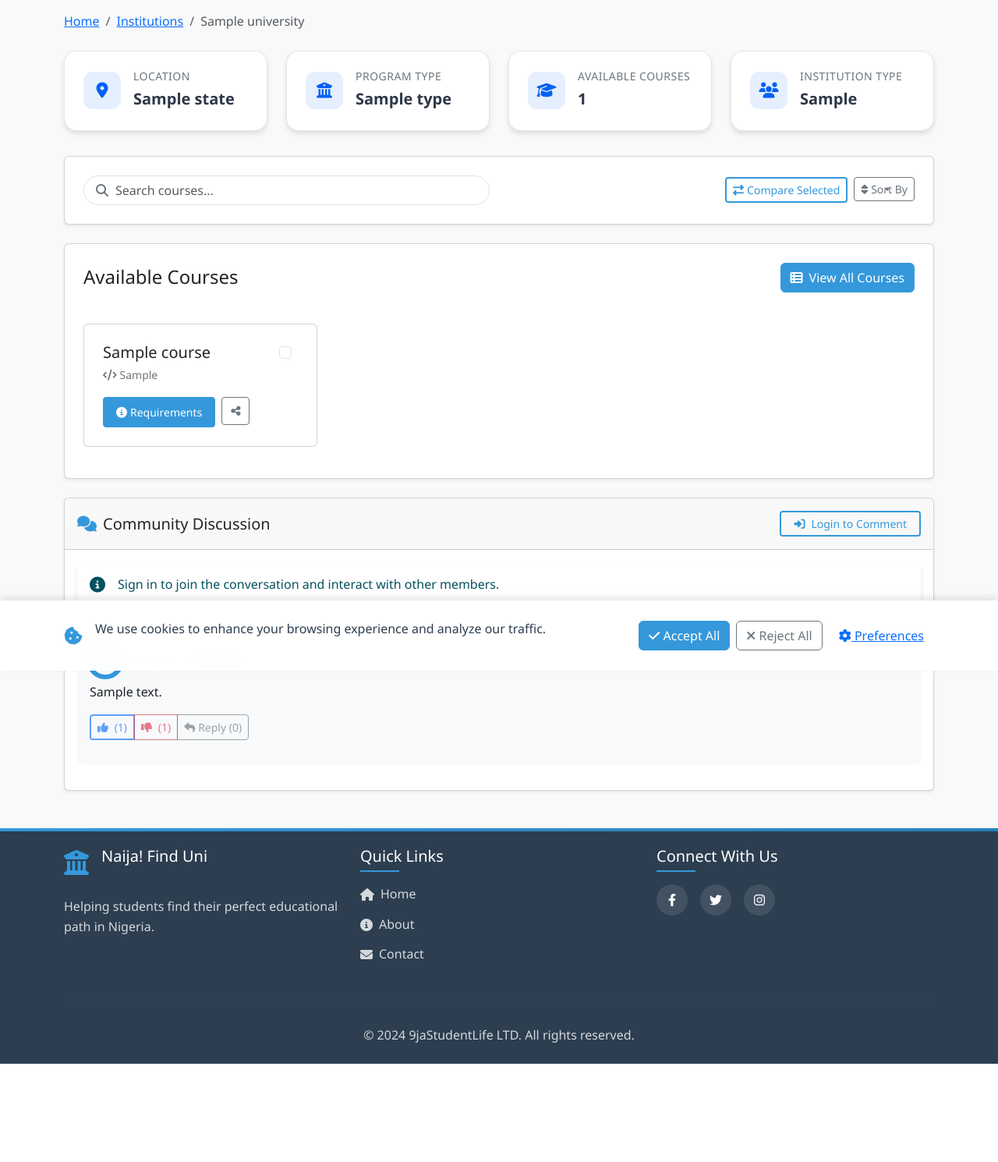
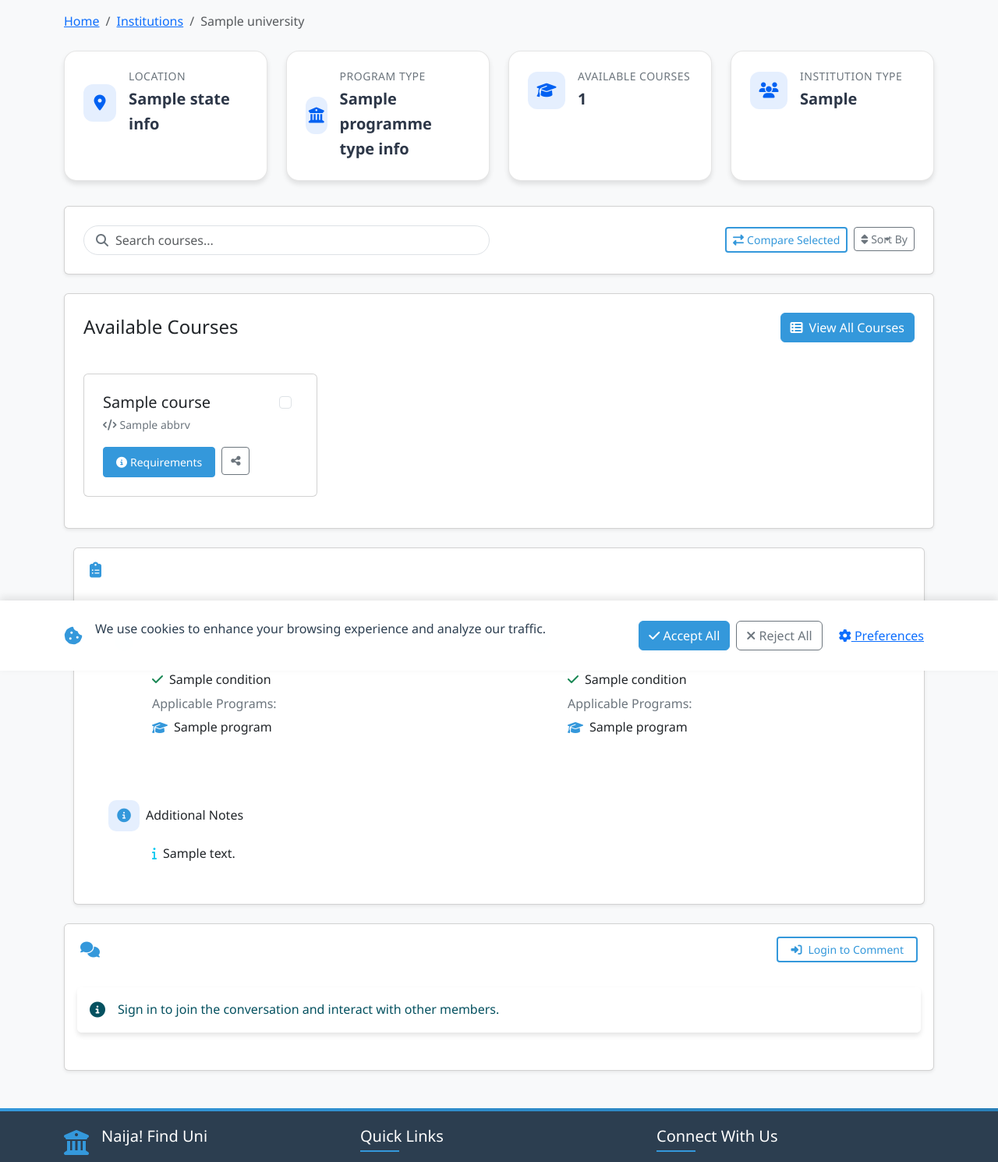
Before and after one commit to nonsonwune/ibass, a Flask app: template app/templates/institution_details.html in a window 1280 px wide. Shown: the part 740-2230 px from the top of the page at 78% size. Before the commit the page ends 2104 px from the top, so only its background shows below. Run offline with Flask 3, Linux system fonts and the light colour scheme; tables that the repository leaves empty hold one stand-in row (values such as "Sample post"); the template is opened without the code that fills it: values that come from a table or form of the project are taken from there, most other values are stand-ins (such as "Sample title", 1, 10 or a date in 2020); some libraries are stand-ins or nearby versions.

Commit message:
still not really working

```diff
--- a/app/static/css/institution_details.css
+++ b/app/static/css/institution_details.css
@@ -187,6 +187,59 @@
     border-radius: 0.5rem;
     padding: 1.5rem;
     margin: 1rem 0;
+}
+
+/* Special Institutional Requirements Section */
+.requirement-section {
+    background: white;
+    border-radius: 0.75rem;
+    padding: 1.25rem;
+    transition: all 0.3s ease;
+}
+
+.requirement-section:hover {
+    background: rgba(0, 97, 242, 0.02);
+}
+
+.requirement-section .info-icon {
+    width: 40px;
+    height: 40px;
+    background: rgba(0, 97, 242, 0.1);
+    border-radius: 10px;
+    display: flex;
+    align-items: center;
+    justify-content: center;
+    margin-right: 1rem;
+    color: #0061f2;
+    font-size: 1.1rem;
+    transition: all 0.3s ease;
+}
+
+.requirement-section:hover .info-icon {
+    background: #0061f2;
+    color: white;
+    transform: scale(1.05);
+}
+
+.requirement-content {
+    padding-left: 3.5rem;
+}
+
+.requirement-content ul li {
+    margin-bottom: 0.5rem;
+    display: flex;
+    align-items: center;
+}
+
+.requirement-content ul li:last-child {
+    margin-bottom: 0;
+}
+
+.card-header.bg-gradient {
+    background: linear-gradient(45deg, #0061f2, #00a6fb);
+    color: white;
+    border-bottom: none;
+    padding: 1rem 1.25rem;
 }
 
 /* Animations */
--- a/app/templates/institution_details.html
+++ b/app/templates/institution_details.html
@@ -18,9 +18,7 @@
             </div>
             <div class="col-md-4 text-md-end mt-3 mt-md-0">
                 {% if university.website %}
-                    <a href="{{ university.website }}"
-                       target="_blank"
-                       rel="noopener noreferrer"
+                <a href="{{ university.website }}" target="_blank" rel="noopener noreferrer"
                     class="btn btn-light btn-lg hover-lift">
                     <i class="fas fa-external-link-alt me-2"></i>Visit Website
                 </a>
@@ -100,10 +98,7 @@
                 <div class="col-md-6">
                     <div class="search-wrapper">
                         <i class="fas fa-search search-icon"></i>
-                        <input type="text"
-                               class="form-control"
-                               id="courseSearch"
-                               placeholder="Search courses..."
+                        <input type="text" class="form-control" id="courseSearch" placeholder="Search courses..."
                             aria-label="Search courses">
                     </div>
                 </div>
@@ -113,11 +108,8 @@
                             <i class="fas fa-exchange-alt me-1"></i>Compare Selected
                         </button>
                         <div class="dropdown">
-                            <button class="btn btn-outline-secondary btn-sm dropdown-toggle"
-                                    type="button"
-                                    id="sortDropdown"
-                                    data-bs-toggle="dropdown"
-                                    aria-expanded="false">
+                            <button class="btn btn-outline-secondary btn-sm dropdown-toggle" type="button"
+                                id="sortDropdown" data-bs-toggle="dropdown" aria-expanded="false">
                                 <i class="fas fa-sort me-1"></i>Sort By
                             </button>
                             <ul class="dropdown-menu dropdown-menu-end" aria-labelledby="sortDropdown">
@@ -156,19 +148,15 @@
                                         </span>
                                     </div>
                                     <div class="form-check">
-                                        <input class="form-check-input compare-checkbox"
-                                               type="checkbox"
-                                               value="{{ course.id }}"
-                                               id="compareScroll{{ course.id }}"
+                                        <input class="form-check-input compare-checkbox" type="checkbox"
+                                            value="{{ course.id }}" id="compareScroll{{ course.id }}"
                                             aria-label="Select for comparison">
                                     </div>
                                 </div>
 
                                 <div class="course-actions mt-auto">
-                                    <button class="btn btn-sm btn-primary view-requirements-btn"
-                                            type="button"
-                                            data-bs-toggle="modal"
-                                            data-bs-target="#courseModal{{ course.id }}">
+                                    <button class="btn btn-sm btn-primary view-requirements-btn" type="button"
+                                        data-bs-toggle="modal" data-bs-target="#courseModal{{ course.id }}">
                                         <i class="fas fa-info-circle me-1"></i>Requirements
                                     </button>
                                     <button class="btn btn-sm btn-outline-secondary share-course-btn"
@@ -205,14 +193,15 @@
                             </div>
                             <div class="col-md-6 text-end">
                                 <div class="btn-group">
-                                    <button class="btn btn-outline-secondary dropdown-toggle"
-                                            type="button"
+                                    <button class="btn btn-outline-secondary dropdown-toggle" type="button"
                                         data-bs-toggle="dropdown">
                                         <i class="fas fa-sort me-2"></i>Sort By
                                     </button>
                                     <ul class="dropdown-menu dropdown-menu-end">
-                                        <li><a class="dropdown-item sort-option" href="#" data-sort="name">Course Name</a></li>
-                                        <li><a class="dropdown-item sort-option" href="#" data-sort="type">Program Type</a></li>
+                                        <li><a class="dropdown-item sort-option" href="#" data-sort="name">Course
+                                                Name</a></li>
+                                        <li><a class="dropdown-item sort-option" href="#" data-sort="type">Program
+                                                Type</a></li>
                                     </ul>
                                 </div>
                             </div>
@@ -222,8 +211,7 @@
                     <!-- Courses Grid -->
                     <div class="row g-4" id="allCoursesGrid">
                         {% for course in courses %}
-                        <div class="col-md-6 col-lg-4 course-item"
-                             data-course-name="{{ course.course_name }}"
+                        <div class="col-md-6 col-lg-4 course-item" data-course-name="{{ course.course_name }}"
                             data-program-type="{{ course.program_type }}">
                             <!-- Course card content (same as scroll view) -->
                             <div class="card h-100">
@@ -236,19 +224,15 @@
                                             </span>
                                         </div>
                                         <div class="form-check">
-                                            <input class="form-check-input compare-checkbox"
-                                                   type="checkbox"
-                                                   value="{{ course.id }}"
-                                                   id="compareModal{{ course.id }}"
+                                            <input class="form-check-input compare-checkbox" type="checkbox"
+                                                value="{{ course.id }}" id="compareModal{{ course.id }}"
                                                 aria-label="Select for comparison">
                                         </div>
                                     </div>
 
                                     <div class="course-actions mt-auto">
-                                        <button class="btn btn-sm btn-primary view-requirements-btn"
-                                                type="button"
-                                                data-bs-toggle="modal"
-                                                data-bs-target="#courseModal{{ course.id }}">
+                                        <button class="btn btn-sm btn-primary view-requirements-btn" type="button"
+                                            data-bs-toggle="modal" data-bs-target="#courseModal{{ course.id }}">
                                             <i class="fas fa-info-circle me-1"></i>Requirements
                                         </button>
                                         <button class="btn btn-sm btn-outline-secondary share-course-btn"
@@ -266,6 +250,99 @@
         </div>
     </div>
 
+    <!-- Special Institutional Requirements Section -->
+    <div class="container mb-4">
+        {% if special_requirements %}
+        <div class="card shadow-sm">
+            <div class="card-header bg-gradient">
+                <h3 class="h5 mb-0">
+                    <i class="fas fa-clipboard-list text-primary me-2"></i>Special Institutional Requirements
+                </h3>
+            </div>
+            <div class="card-body">
+                {% if special_requirements.requirements %}
+                <div class="row">
+                    {% if special_requirements.requirements.mathematics_requirement %}
+                    <div class="col-md-6 mb-4">
+                        <div class="requirement-section h-100">
+                            <div class="d-flex align-items-center mb-3">
+                                <div class="info-icon me-2">
+                                    <i class="fas fa-calculator text-primary"></i>
+                                </div>
+                                <h4 class="h6 mb-0">Mathematics Requirements</h4>
+                            </div>
+                            <div class="requirement-content">
+                                <p class="mb-2"><i class="fas fa-check text-success me-2"></i>{{
+                                    special_requirements.requirements.mathematics_requirement.condition }}</p>
+                                {% if special_requirements.requirements.mathematics_requirement.applicable_programs %}
+                                <div class="mt-2">
+                                    <h6 class="text-muted mb-2">Applicable Programs:</h6>
+                                    <ul class="list-unstyled mb-0">
+                                        {% for program in
+                                        special_requirements.requirements.mathematics_requirement.applicable_programs %}
+                                        <li><i class="fas fa-graduation-cap text-primary me-2"></i>{{ program }}</li>
+                                        {% endfor %}
+                                    </ul>
+                                </div>
+                                {% endif %}
+                            </div>
+                        </div>
+                    </div>
+                    {% endif %}
+
+                    {% if special_requirements.requirements.english_requirement %}
+                    <div class="col-md-6 mb-4">
+                        <div class="requirement-section h-100">
+                            <div class="d-flex align-items-center mb-3">
+                                <div class="info-icon me-2">
+                                    <i class="fas fa-book text-primary"></i>
+                                </div>
+                                <h4 class="h6 mb-0">English Requirements</h4>
+                            </div>
+                            <div class="requirement-content">
+                                <p class="mb-2"><i class="fas fa-check text-success me-2"></i>{{
+                                    special_requirements.requirements.english_requirement.condition }}</p>
+                                {% if special_requirements.requirements.english_requirement.applicable_programs %}
+                                <div class="mt-2">
+                                    <h6 class="text-muted mb-2">Applicable Programs:</h6>
+                                    <ul class="list-unstyled mb-0">
+                                        {% for program in special_requirements.requirements.english_requirement.applicable_programs %}
+                                        <li><i class="fas fa-graduation-cap text-primary me-2"></i>{{ program }}</li>
+                                        {% endfor %}
+                                    </ul>
+                                </div>
+                                {% endif %}
+                            </div>
+                        </div>
+                    </div>
+                    {% endif %}
+                </div>
+                {% endif %}
+
+                {% if special_requirements.special_notes %}
+                <div class="requirement-section mt-3">
+                    <div class="d-flex align-items-center mb-3">
+                        <div class="info-icon me-2">
+                            <i class="fas fa-info-circle text-primary"></i>
+                        </div>
+                        <h4 class="h6 mb-0">Additional Notes</h4>
+                    </div>
+                    <div class="requirement-content">
+                        <ul class="list-unstyled mb-0">
+                            {% for note in special_requirements.special_notes %}
+                            <li class="mb-2">
+                                <i class="fas fa-info text-info me-2"></i>{{ note }}
+                            </li>
+                            {% endfor %}
+                        </ul>
+                    </div>
+                </div>
+                {% endif %}
+            </div>
+        </div>
+        {% endif %}
+    </div>
+
     <!-- Community Discussion Section -->
     <div class="card shadow-sm mt-4">
         <div class="card-header bg-gradient d-flex justify-content-between align-items-center py-3">
@@ -277,7 +354,8 @@
                 <i class="fas fa-plus-circle me-2"></i>Add Comment
             </button>
             {% else %}
-                <a href="{{ url_for('auth.login', next=request.path) }}" class="btn btn-outline-primary btn-sm px-3" data-bs-toggle="tooltip" data-bs-placement="top" title="Sign in to add a comment">
+            <a href="{{ url_for('auth.login', next=request.path) }}" class="btn btn-outline-primary btn-sm px-3"
+                data-bs-toggle="tooltip" data-bs-placement="top" title="Sign in to add a comment">
                 <i class="fas fa-sign-in-alt me-2"></i>Login to Comment
             </a>
             {% endif %}
@@ -304,7 +382,8 @@
                                     <div>
                                         <h6 class="mb-0 {% if comment.author.is_admin %}admin-username{% endif %}">
                                             {{ comment.author.username }}
-                                            <span class="badge bg-primary-soft ms-1 user-score" data-user-id="{{ comment.author.id }}">
+                                            <span class="badge bg-primary-soft ms-1 user-score"
+                                                data-user-id="{{ comment.author.id }}">
                                                 {{ comment.author.score }}
                                             </span>
                                         </h6>
@@ -320,22 +399,20 @@
                             <div class="d-flex justify-content-between align-items-center">
                                 <div class="btn-group">
                                     <button class="btn btn-sm btn-outline-primary vote-btn"
-                                            data-comment-id="{{ comment.id }}"
-                                            data-vote-type="like"
-                                            {% if not current_user.is_authenticated %}disabled{% endif %}>
+                                        data-comment-id="{{ comment.id }}" data-vote-type="like" {% if not
+                                        current_user.is_authenticated %}disabled{% endif %}>
                                         <i class="fas fa-thumbs-up me-1"></i>
                                         <span class="like-count">({{ comment.likes }})</span>
                                     </button>
                                     <button class="btn btn-sm btn-outline-danger vote-btn"
-                                            data-comment-id="{{ comment.id }}"
-                                            data-vote-type="dislike"
-                                            {% if not current_user.is_authenticated %}disabled{% endif %}>
+                                        data-comment-id="{{ comment.id }}" data-vote-type="dislike" {% if not
+                                        current_user.is_authenticated %}disabled{% endif %}>
                                         <i class="fas fa-thumbs-down me-1"></i>
                                         <span class="dislike-count">({{ comment.dislikes }})</span>
                                     </button>
                                     <button class="btn btn-sm btn-outline-secondary reply-btn"
-                                            data-comment-id="{{ comment.id }}"
-                                            {% if not current_user.is_authenticated %}disabled{% endif %}>
+                                        data-comment-id="{{ comment.id }}" {% if not current_user.is_authenticated
+                                        %}disabled{% endif %}>
                                         <i class="fas fa-reply me-1"></i>Reply (0)
                                     </button>
                                 </div>
@@ -352,9 +429,11 @@
                                                     <i class="fas fa-user-circle text-primary"></i>
                                                 </div>
                                                 <div>
-                                                    <h6 class="mb-0 {% if reply.author.is_admin %}admin-username{% endif %}">
+                                                    <h6
+                                                        class="mb-0 {% if reply.author.is_admin %}admin-username{% endif %}">
                                                         {{ reply.author.username }}
-                                                        <span class="badge bg-primary-soft ms-1">{{ reply.author.score }}</span>
+                                                        <span class="badge bg-primary-soft ms-1">{{ reply.author.score
+                                                            }}</span>
                                                     </h6>
                                                     <small class="text-muted">
                                                         {{ reply.date_posted.strftime('%B %d, %Y at %H:%M') }}
@@ -387,7 +466,8 @@
 
     <!-- Add Comment Modal -->
     {% if current_user.is_authenticated %}
-    <div class="modal fade" id="addCommentModal" tabindex="-1" aria-labelledby="addCommentModalLabel" aria-hidden="true">
+    <div class="modal fade" id="addCommentModal" tabindex="-1" aria-labelledby="addCommentModalLabel"
+        aria-hidden="true">
         <div class="modal-dialog modal-dialog-centered">
             <div class="modal-content">
                 <div class="modal-header">
@@ -395,11 +475,13 @@
                     <button type="button" class="btn-close" data-bs-dismiss="modal" aria-label="Close"></button>
                 </div>
                 <div class="modal-body">
-                    <form class="comment-form" action="{{ url_for('api.add_institution_comment', id=university.id) }}" method="POST">
+                    <form class="comment-form" action="{{ url_for('api.add_institution_comment', id=university.id) }}"
+                        method="POST">
                         <input type="hidden" name="csrf_token" value="{{ csrf_token() }}">
                         <div class="mb-3">
                             <label for="comment" class="form-label">Your Comment</label>
-                            <textarea class="form-control" id="comment" name="content" rows="4" maxlength="200" required></textarea>
+                            <textarea class="form-control" id="comment" name="content" rows="4" maxlength="200"
+                                required></textarea>
                             <div class="form-text d-flex justify-content-between align-items-center mt-2">
                                 <span id="charCount">200 remaining</span>
                                 <span class="text-muted">Max 200 characters</span>
@@ -427,7 +509,8 @@
                     <form id="replyForm">
                         <div class="mb-3">
                             <label for="replyContent" class="form-label">Your Reply</label>
-                            <textarea class="form-control reply-textarea" id="replyContent" rows="3" maxlength="200" required></textarea>
+                            <textarea class="form-control reply-textarea" id="replyContent" rows="3" maxlength="200"
+                                required></textarea>
                             <div class="form-text d-flex justify-content-between align-items-center mt-2">
                                 <span class="reply-char-count">200 remaining</span>
                                 <span class="text-muted">Max 200 characters</span>
@@ -446,11 +529,8 @@
 
     <!-- Course Modals -->
     {% for course in courses %}
-    <div class="modal fade"
-         id="courseModal{{ course.id }}"
-         tabindex="-1"
-         aria-labelledby="courseModalLabel{{ course.id }}"
-         aria-hidden="true">
+    <div class="modal fade" id="courseModal{{ course.id }}" tabindex="-1"
+        aria-labelledby="courseModalLabel{{ course.id }}" aria-hidden="true">
         <div class="modal-dialog modal-lg">
             <div class="modal-content">
                 <div class="modal-header">
```
Also changed, not shown: app/models/special_requirement.py (added, +18 -0 lines), app/models/university.py (+9 -0 lines), app/views/university.py (+17 -2 lines), migrations/sql/check_special_requirements.sql (added, +8 -0 lines), migrations/sql/create_special_requirements.sql (added, +57 -0 lines), migrations/versions/add_special_requirements.py (added, +37 -0 lines). Lines whose indentation alone changed are shown as unchanged.
